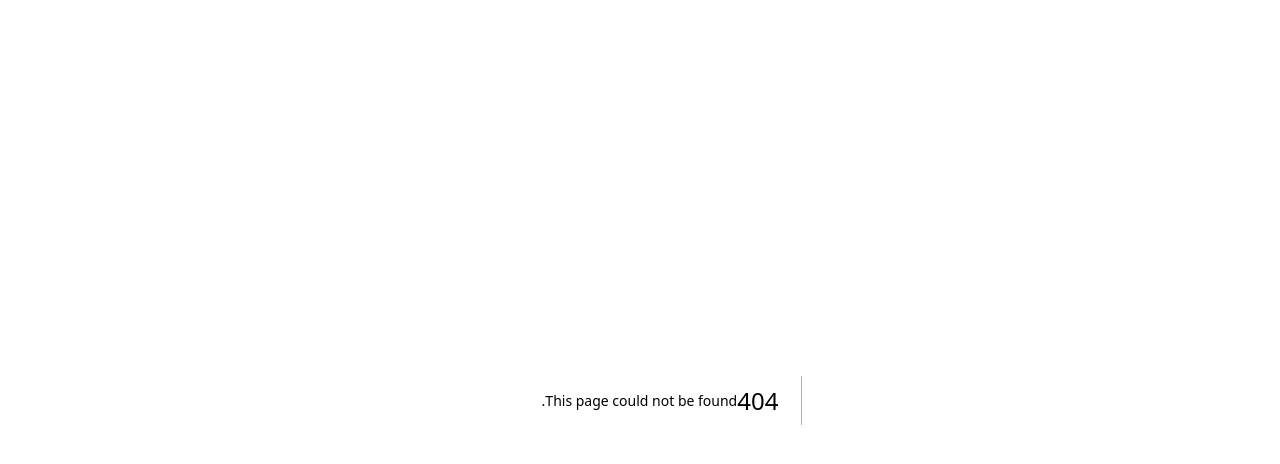
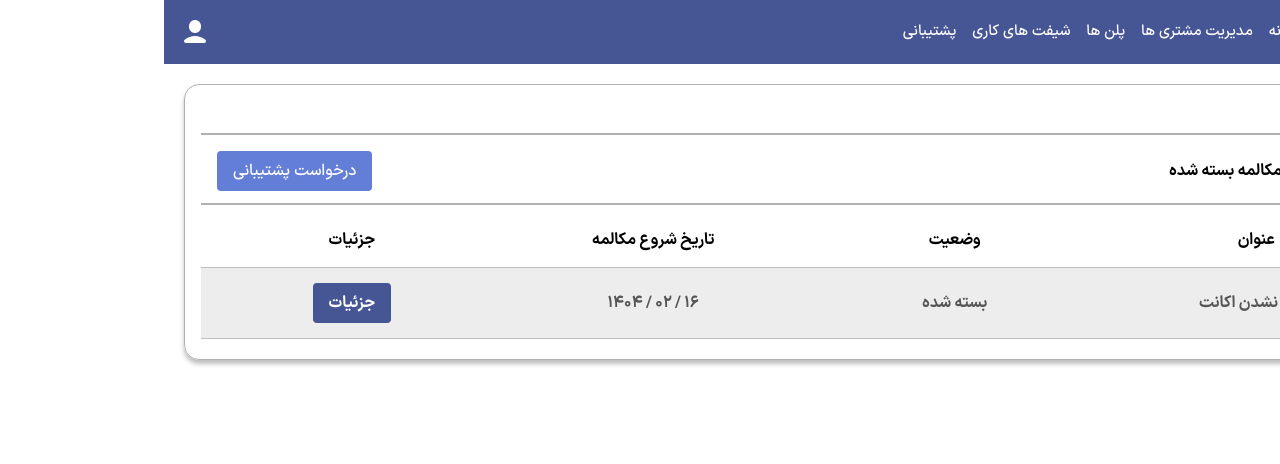
Before and after one commit to mobintahmasbi/sarevaght-front-end-nextjs, a Next.js app: page /panel/support in a window 1280 px wide. Before the commit this address had no page. Shown: the top 464 px of the page. Built offline with nearby package versions, Linux system fonts and the light colour scheme.

Commit message:
create support page in both sizes

```diff
--- a/src/app/components/panelHeader.tsx
+++ b/src/app/components/panelHeader.tsx
@@ -26,7 +26,7 @@ export default function PanelHeader() {
               <Link href={"/panel/set-timing"}>شیفت های کاری</Link>
             </li>
             <li className="cursor-pointer">
-              پشتیبانی
+              <Link href={"/panel/support"}>پشتیبانی</Link>
             </li>
           </ul>
         </div>
--- /dev/null
+++ b/src/app/panel/support/page.tsx
@@ -0,0 +1,51 @@
+import PanelHeader from "@/app/components/panelHeader";
+
+export default function Support() {
+  return (
+    <>
+      <PanelHeader />
+      <div className="w-full px-5 my-5">
+        <div className="w-full main-shadow secondary-border rounded-[15px] pb-5">
+          <div className="w-full p-4">
+            <div className="ms-2 mb-2 font-bold">پشتیبانی</div>
+            <hr className="secondary-border" />
+          </div>
+          <div className="w-full sm:flex sm:items-center sm:mb-0 px-4 justify-between">
+            <div className="flex items-center ms-4 sm:mb-0 mb-2">
+              <div className="me-6 font-bold">0 مکالمه باز</div>
+              <div className="font-bold">0 مکالمه بسته شده</div>
+            </div>
+            <button className="bg-secondary-blue text-white px-4 py-2 rounded-[4px] cursor-pointer me-4">
+              درخواست پشتیبانی
+            </button>
+          </div>
+          <hr className="secondary-border mx-4 mt-3 mb-2" />
+          <div className="w-full px-4">
+          <table className="w-full border-collapse sm:table-fixed table-auto">
+              <thead>
+                <tr>
+                  <th>عنوان</th>
+                  <th className="sm:table-cell hidden">وضعیت</th>
+                  <th className="sm:table-cell hidden">تاریخ شروع مکالمه</th>
+                  <th>جزئیات</th>
+                </tr>
+              </thead>
+              <tbody>
+                <tr>
+                  <td>فعال نشدن اکانت</td>
+                  <td className="sm:table-cell hidden">بسته شده</td>
+                  <td className="sm:table-cell hidden">16 / 02 / 1404</td>
+                  <td>
+                    <button className="bg-main-blue text-white px-4 py-2 rounded-[4px] cursor-pointer">
+                        جزئیات
+                    </button>
+                  </td>
+                </tr>
+              </tbody>
+            </table>
+          </div>
+        </div>
+      </div>
+    </>
+  );
+}
```
